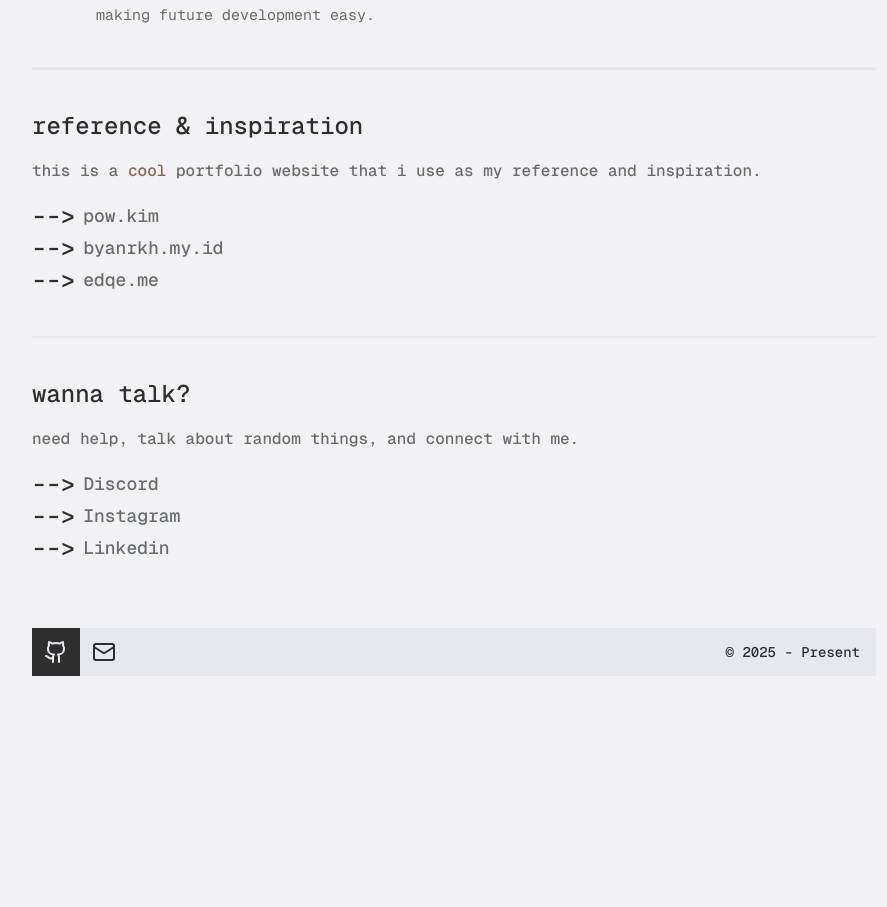
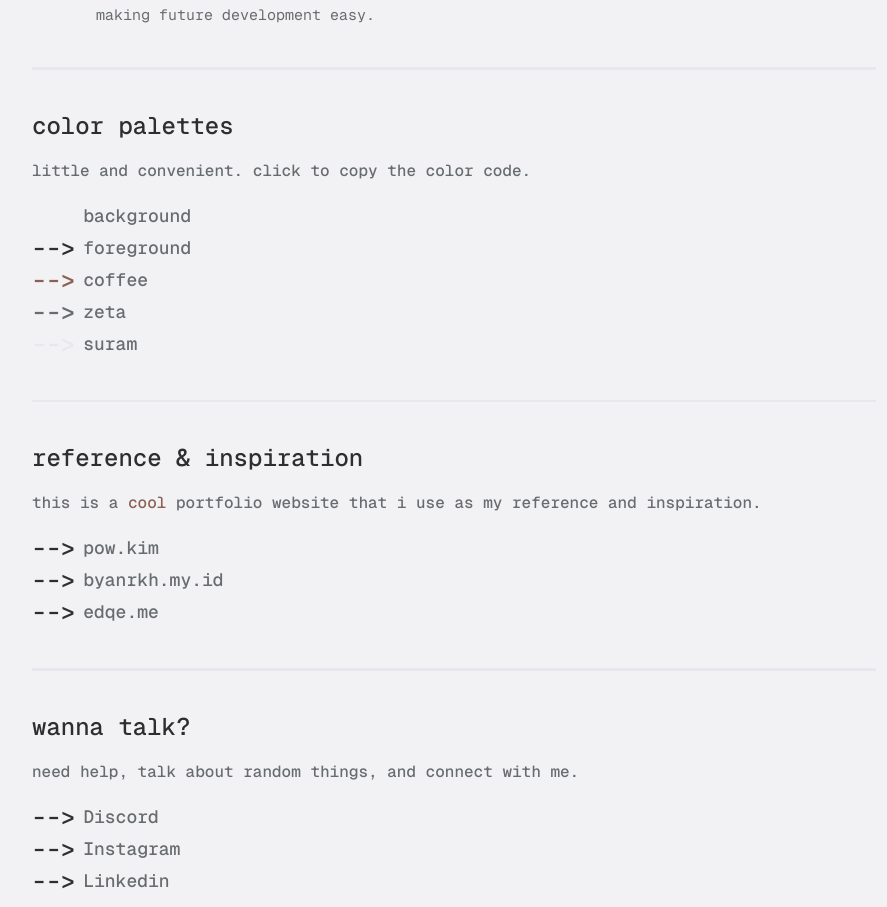
Before and after one commit to IRTIDEATH/Al-Sakha, a Next.js app: page / in a window 1280 px wide. Shown: the part 2166-3073 px from the top of the page, without its empty margins (186-1073 px from the left). Before the commit the page ends 2874 px from the top, so only its background shows below. Built offline with nearby package versions, Linux system fonts and the light colour scheme.

Commit message:
Add color palette section with new style

```diff
--- a/app/page.tsx
+++ b/app/page.tsx
@@ -6,9 +6,9 @@ import ChatmeSection from "@/components/section/home/chatme-section";
 import ServiceSection from "@/components/section/home/service-section";
 import InternshipSection from "@/components/section/home/internship-section";
 import SkillSection from "@/components/section/home/skill-section";
+import ColorPaletteSection from "@/components/section/home/color-palette-section";
 
 const Page = () => {
-
   return (
     <main>
       <HeroSection />
@@ -21,6 +21,8 @@ const Page = () => {
       <Divider />
       <ServiceSection />
       <Divider />
+      <ColorPaletteSection/>
+      <Divider />
       <InspirationSection />
       <Divider />
       <ChatmeSection />
--- /dev/null
+++ b/components/section/home/color-palette-section.tsx
@@ -0,0 +1,53 @@
+"use client";
+
+import { toast } from "sonner";
+
+interface Icolors {
+  name: string;
+  class: string;
+  hex: string;
+}
+
+const ColorPaletteSection = () => {
+
+  const colors: Icolors[] = [
+    { name: "background", class: "text-background", hex: "#F2F2F4" },
+    { name: "foreground", class: "text-foreground", hex: "#2E2E2E" },
+    { name: "coffee", class: "text-coffee", hex: "#8C6053" },
+    { name: "zeta", class: "text-zeta", hex: "#686C6F" },
+    { name: "suram", class: "text-suram", hex: "#E6E8ED" },
+  ];
+
+  const handleCopyColor = (hex: string) => {
+    navigator.clipboard.writeText(hex);
+    toast.success("Color copied to clipboard", {
+      description: `Color ${hex} copied to clipboard`,
+      duration: 3000,
+    });
+  };
+  return (
+    <>
+      <section>
+        <h1 className="text-2xl mb-4 font-medium">color palettes</h1>
+        <p className="w-full text-zeta font-medium text-[16px] text-start">
+          little and convenient. click to copy the color code.
+        </p>
+        <ul className="w-full text-zeta font-medium text-lg text-start mt-4">
+          {colors.map((item, index) => (
+            <li className="flex items-center gap-2" key={index}>
+              <span className={`text-2xl ${item.class}`}>{"-->"}</span>
+              <p
+                onClick={() => handleCopyColor(item.hex)}
+                className="hover:underline decoration-2 cursor-pointer"
+              >
+                {item.name}
+              </p>
+            </li>
+          ))}
+        </ul>
+      </section>
+    </>
+  );
+};
+
+export default ColorPaletteSection;
```
